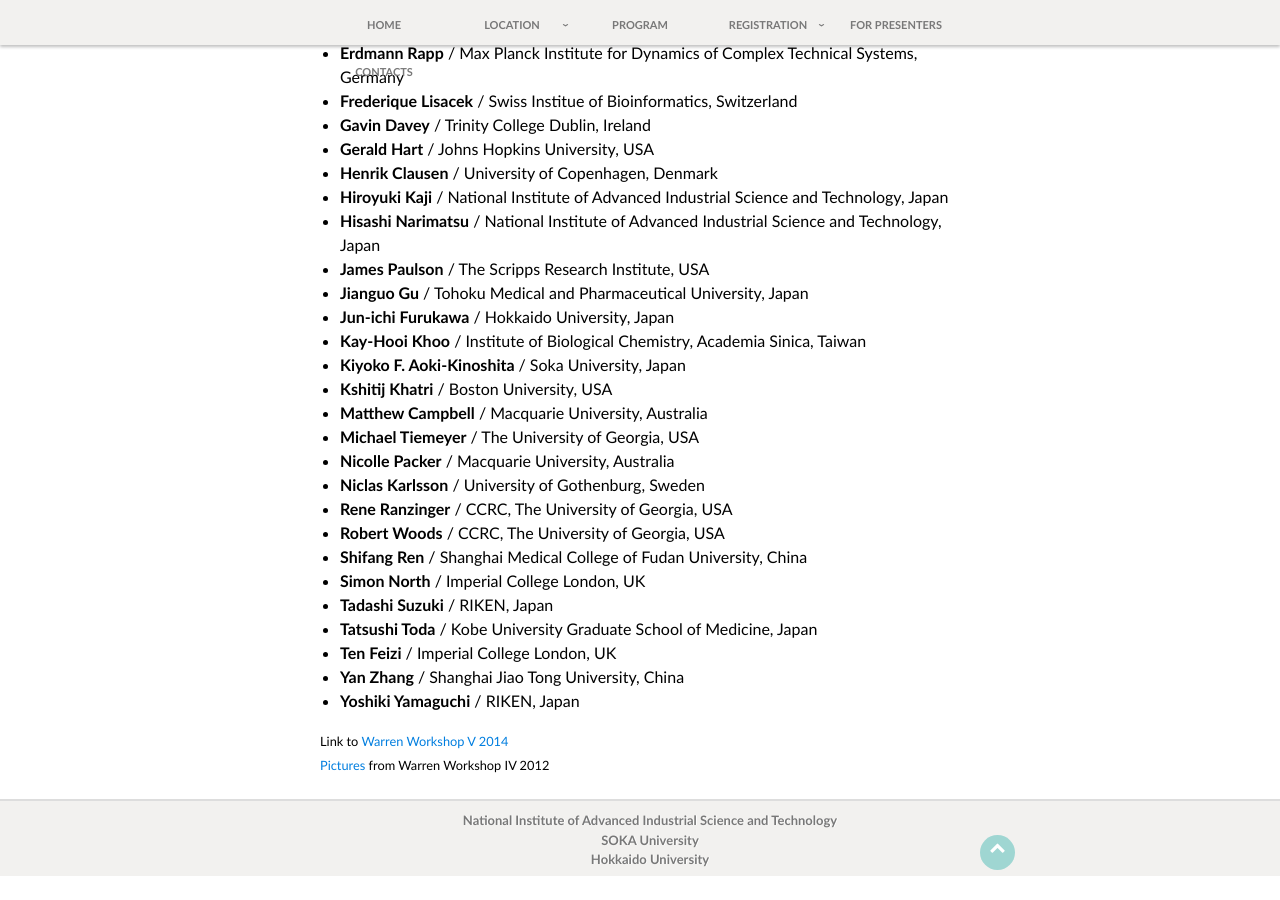
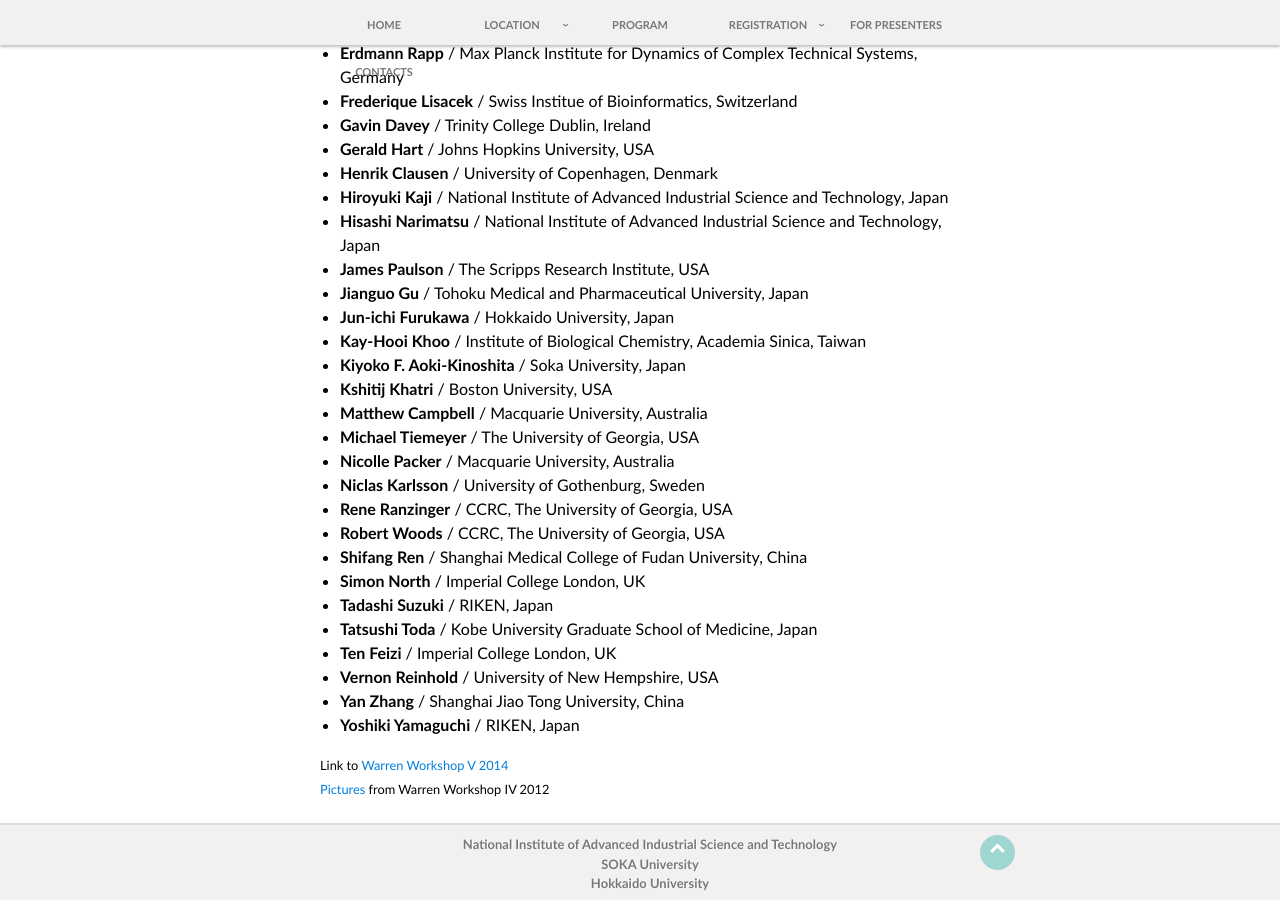
Before and after one commit to yamazakiM/test_warren2016, a Jekyll site: the page built from index.md, in a window 1280 px wide and 900 px high, scrolled down 911 px. Built offline with Jekyll 4.4.1, drawn with Linux system fonts in a browser that asks for light colours; nearby versions of some CDN libraries; library files that are not in the unit come from our copies; before the commit the page ends 1787 px from its top, so only the background shows below that.

Commit message:
Update index.md

```diff
--- a/index.md
+++ b/index.md
@@ -45,7 +45,7 @@
 <li><strong>Tadashi Suzuki</strong> /  RIKEN, Japan</li>
 <li><strong>Tatsushi Toda</strong> /  Kobe University Graduate School of Medicine, Japan</li>
 <li><strong>Ten Feizi</strong> /  Imperial College London, UK</li>
-<!--<li><strong>William York</strong> / CCRC, The University of Georgia, USA</li>-->
+<li><strong>Vernon Reinhold</strong> / University of New Hempshire, USA</li>
 <li><strong>Yan Zhang</strong>  / Shanghai Jiao Tong University, China</li>
 <li><strong>Yoshiki Yamaguchi</strong>  / RIKEN, Japan</li>
 </ul>
```
